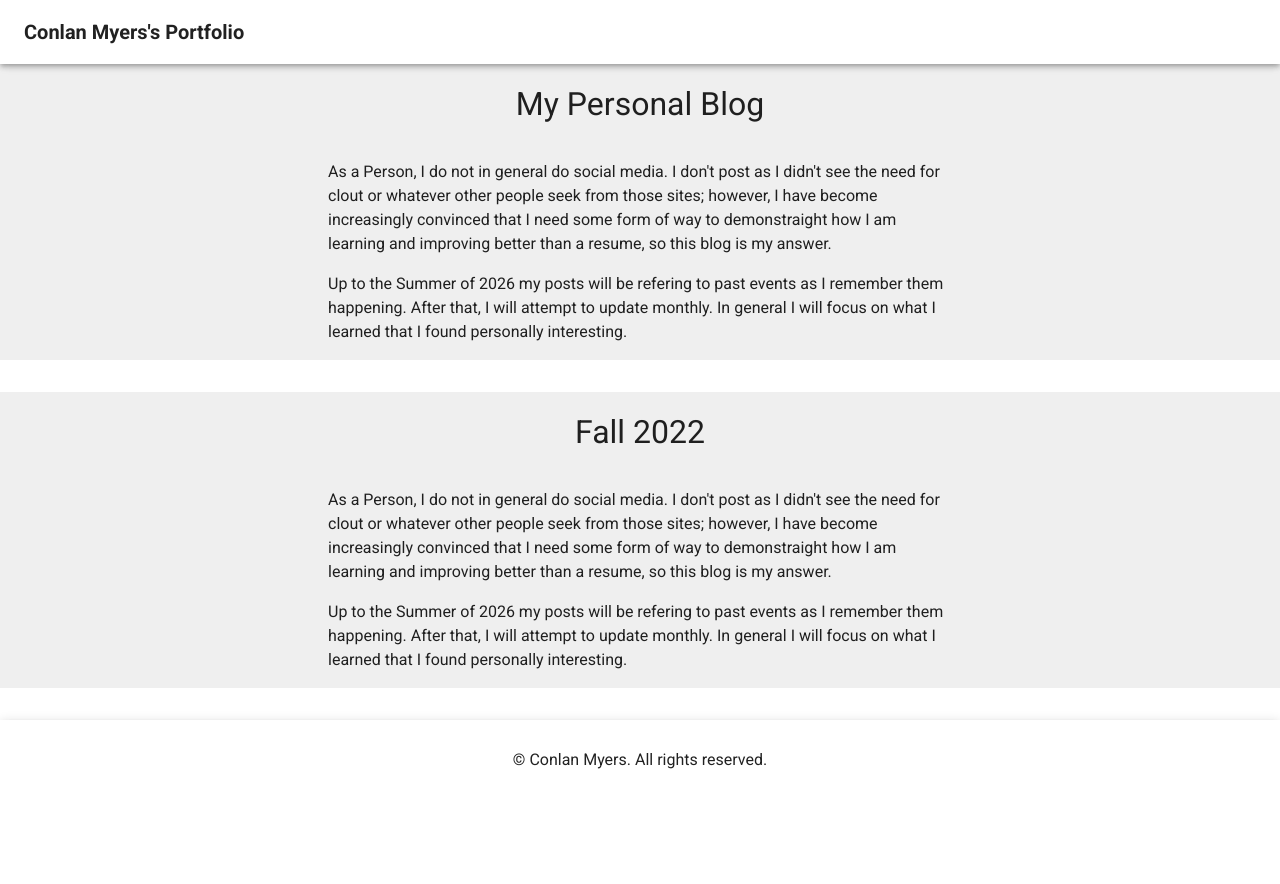
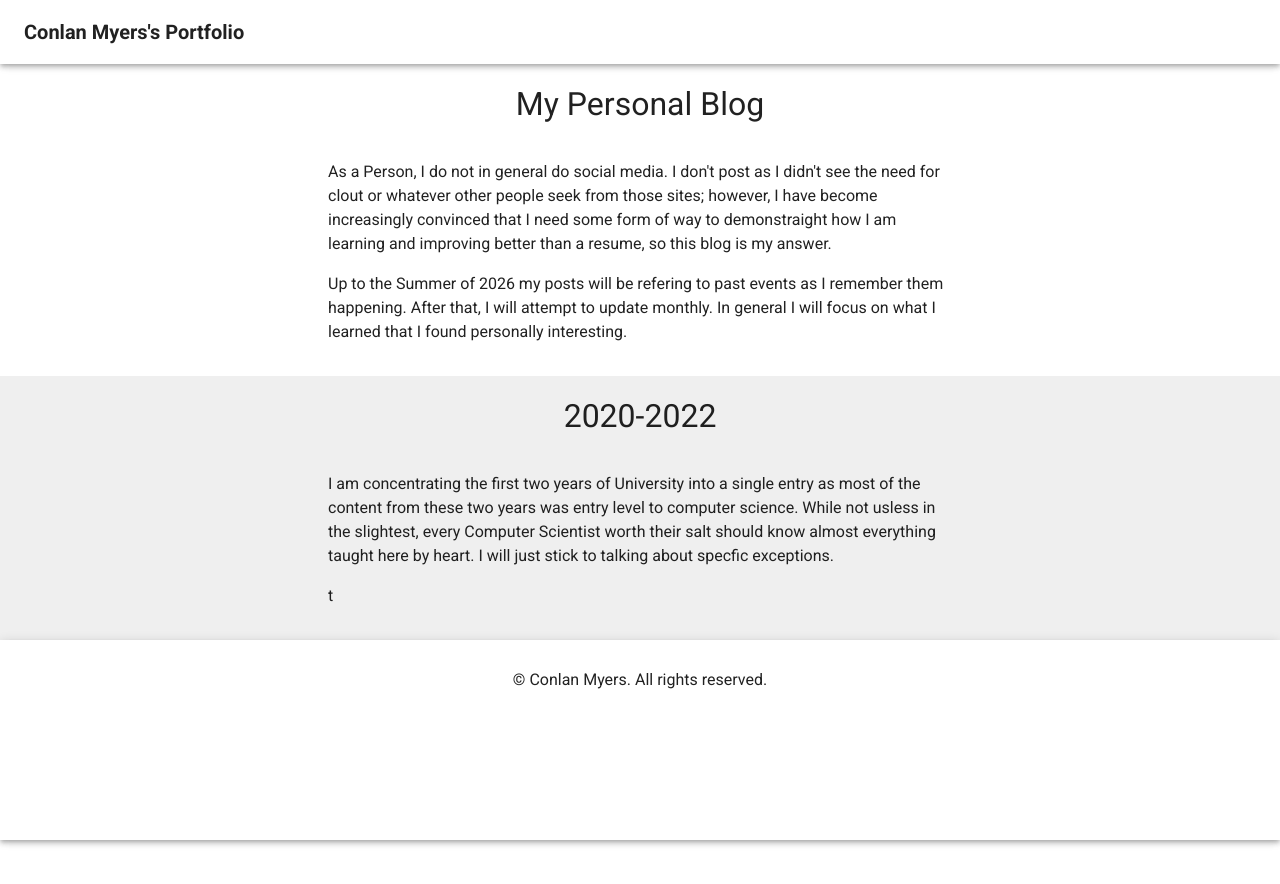
Before and after one commit to Conlan2/Conlan2.github.io, a Next.js app in the folder Frontend/: page /blog in a window 1280 px wide. Shown: the top 884 px of the page. After the commit the page ends 840 px from the top, so only its background shows below. Built offline with nearby package versions, Linux system fonts and the light colour scheme; what @mui/material-nextjs would draw is missing.

Commit message:
Added basic blog entries

```diff
--- a/Frontend/app/blog/page.tsx
+++ b/Frontend/app/blog/page.tsx
@@ -21,7 +21,7 @@ export default function blog() {
       text={"As a Person, I do not in general do social media. I don't post as I didn't see the need for clout or whatever other people seek from those sites; however, I have become increasingly convinced that I need some form of way to demonstraight how I am learning and improving better than a resume, so this blog is my answer."}>
       <Typography sx={{
         mt: 2,
-        width: "50%"
+        width: "50%",
       }}>
         Up to the Summer of 2026 my posts will be refering to past events as I remember them happening. After that, I will attempt to update monthly. In general I will focus on what I learned that I found personally interesting.
       </Typography>
@@ -31,14 +31,14 @@ export default function blog() {
       sx={{
         bgcolor:"background.paper",
       }}
-      title={"Fall 2022"}
-      text={"As a Person, I do not in general do social media. I don't post as I didn't see the need for clout or whatever other people seek from those sites; however, I have become increasingly convinced that I need some form of way to demonstraight how I am learning and improving better than a resume, so this blog is my answer."}>
+      title={"2020-2022"}
+      text={"I am concentrating the first two years of University into a single entry as most of the content from these two years was entry level to computer science. While not usless in the slightest, every Computer Scientist worth their salt should know almost everything taught here by heart. I will just stick to talking about specfic exceptions."}>
       <Typography sx={{
         mt: 2,
         width: "50%",
 
       }}>
-        Up to the Summer of 2026 my posts will be refering to past events as I remember them happening. After that, I will attempt to update monthly. In general I will focus on what I learned that I found personally interesting.
+        t
       </Typography>
       </BlogEntryAllText>
 
--- a/Frontend/src/components/blog/BlogEntryAllText.tsx
+++ b/Frontend/src/components/blog/BlogEntryAllText.tsx
@@ -16,15 +16,15 @@ export function BlogEntryAllText({title, text, sx, children}: blogEntryProps) {
         <Box sx={{
             p: 2,
             flexGrow: 1,
-            mb: 4,
+            pb: 4,
             display:"flex",
             flexDirection:"column",
             justifyContent:"center",
             alignItems:"center",
             width:"100%",
             height: "100%",
-            bgcolor:"background.paper",
 
+            ...sx
             }}>
                 <Typography sx={{
                     fontSize:32,
--- a/Frontend/src/components/layout/NavigationBar.tsx
+++ b/Frontend/src/components/layout/NavigationBar.tsx
@@ -18,29 +18,35 @@ export default function NavigationBar() {
                 <Box sx={{flexGrow: 1}}></Box>
                 <Box display="flex" justifyContent="space-between">
                     <Button>
-                        <Link href='#PersonalSection'>
+                        <Link href='/#PersonalSection'>
                         Home
                         </Link>
                     </Button>
                     <Button>
-                        <Link href='#AboutMeSection'>
+                        <Link href='/#AboutMeSection'>
                         About
                         </Link>
 
                     </Button>
                     <Button>
-                        <Link href='#SkillsAndExpertise'>
+                        <Link href='/#SkillsAndExpertise'>
                         Skills
                         </Link>
                     </Button>
                     <Button>
-                        <Link href='#FeaturedProjectsSection'>
+                        <Link href='/#FeaturedProjectsSection'>
                         Projects
                         </Link>
 
                     </Button>
                     <Button>
-                        <Link href='#ContactsSection'>
+                        <Link href='/blog'>
+                        Blog
+                        </Link>
+
+                    </Button>
+                    <Button>
+                        <Link href='/#ContactsSection'>
                         Contacts
                         </Link>
 
```
